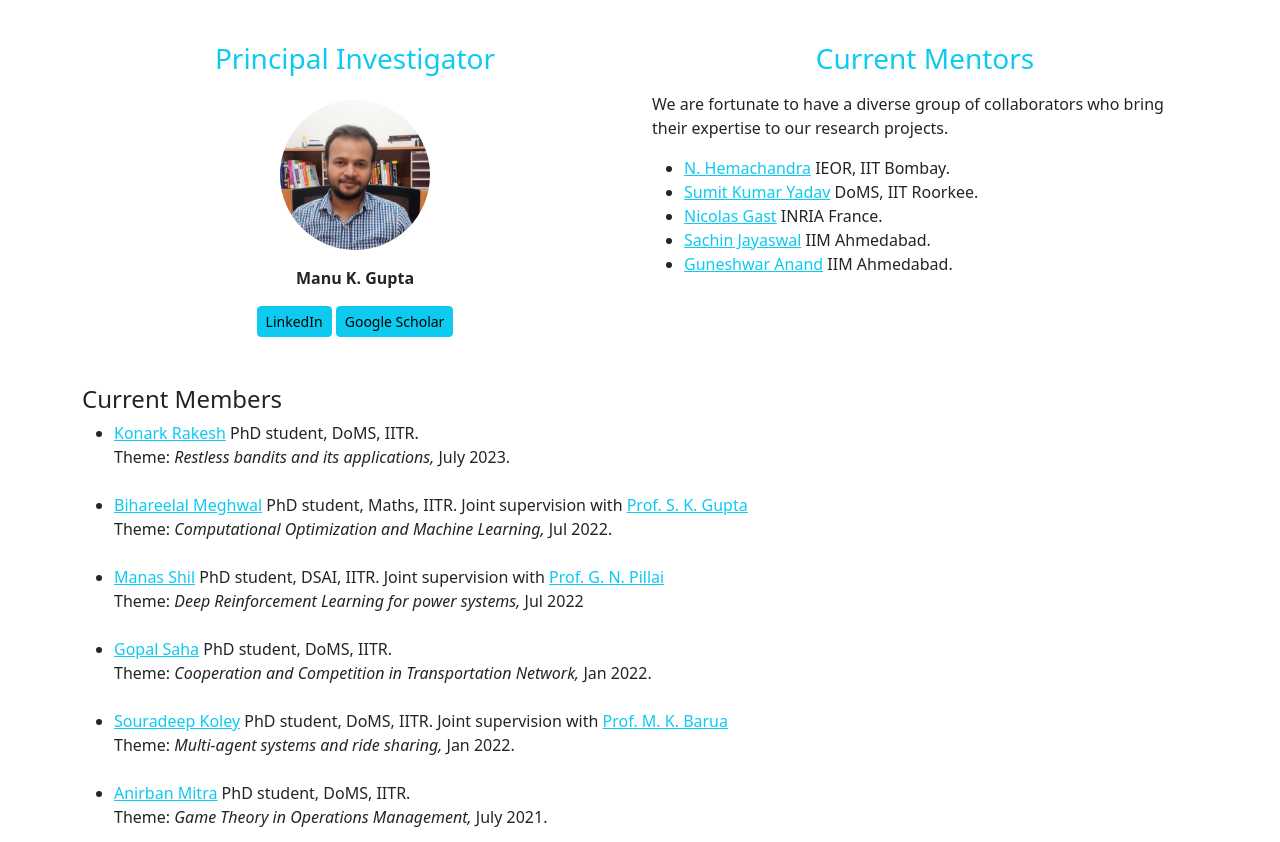
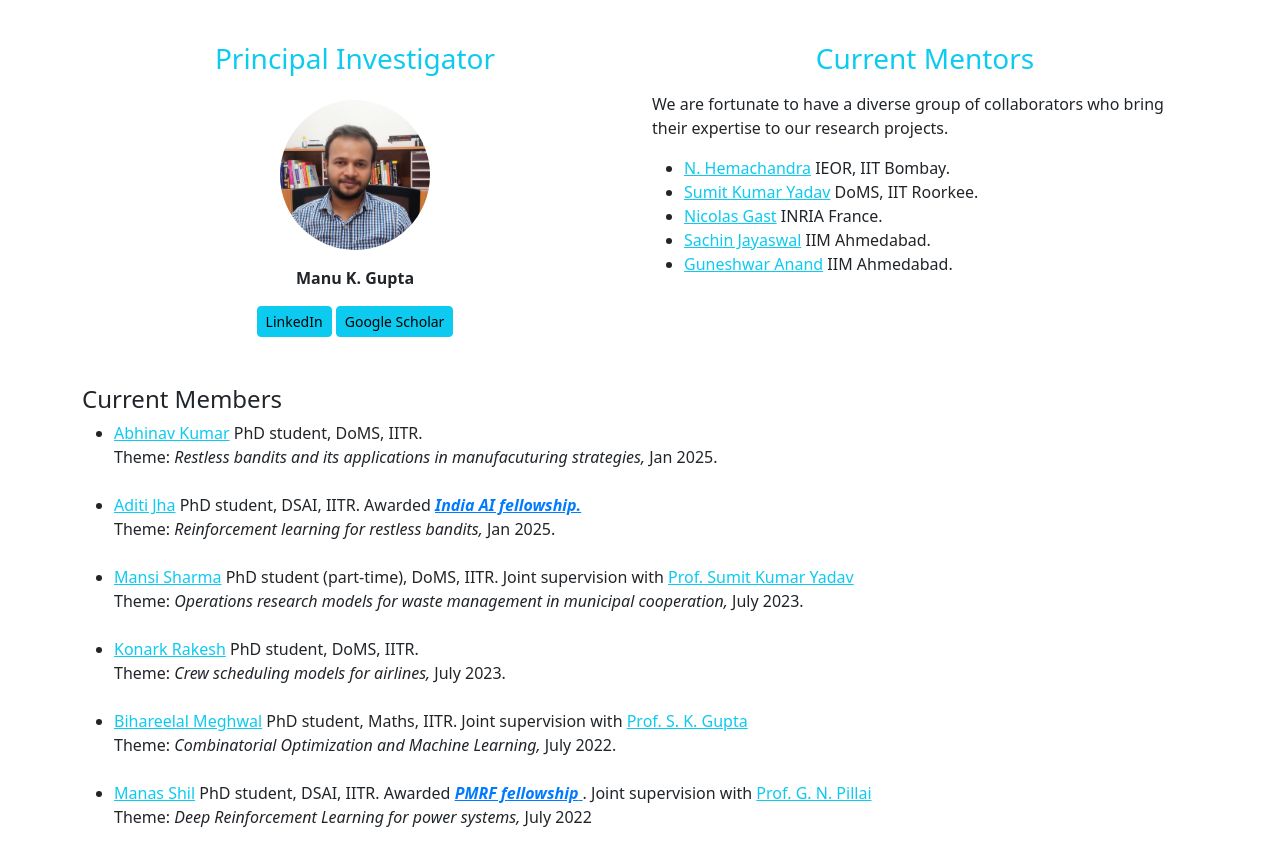
Before and after one commit to manugupta-or/AAAI-Lab, a website: page Team.html in a window 1280 px wide. Shown: the part 64-906 px from the top of the page. Drawn offline with nearby package versions, Linux system fonts and the light colour scheme.

Commit message:
update1_teams

```diff
--- a/Team.html
+++ b/Team.html
@@ -145,6 +145,40 @@
 <!--      <h3 class="text-info text-center mb-4">Team Members</h3>-->
         <h4>Current Members</h4>
         <ul>
+            <li>
+            <a
+              class="text-info"
+              href="https://www.linkedin.com/in/abhinav-kumar-997183217/"
+            >
+              Abhinav Kumar</a>
+            PhD student, DoMS, IITR. <br />
+            Theme: <i>Restless bandits and its applications in manufacuturing strategies,</i>  Jan 2025.
+          </li>
+          <br>
+            <li>
+            <a
+              class="text-info"
+              href="https://www.linkedin.com/in/aditi-jha-7b6839279/"
+            >
+              Aditi Jha</a>
+            PhD student, DSAI, IITR. Awarded <a href="https://indiaai.gov.in/article/indiaai-mission-announces-fellowships-for-phd-scholars" target="_blank" style="color: #007bff;">
+              <strong><i>India AI fellowship.</i></strong>
+                </a> <br />
+            Theme: <i>Reinforcement learning for restless bandits,</i>  Jan 2025.
+          </li>
+           <br>
+            <li>
+            <a
+              class="text-info"
+              href="https://www.linkedin.com/in/konark-rakesh-430443182/"
+            >
+              Mansi Sharma</a>
+            PhD student (part-time), DoMS, IITR. Joint supervision with
+            <a class="text-info" href="https://iitr.ac.in/Departments/Management%20Studies%20Department/People/Faculty/100883.html"> Prof. Sumit Kumar Yadav</a>
+            <br />
+            Theme: <i>Operations research models for waste management in municipal cooperation,</i>  July 2023.
+          </li>
+           <br>
           <li>
             <a
               class="text-info"
@@ -153,7 +187,7 @@
               Konark Rakesh</a>
             PhD student, DoMS, IITR.
             <br />
-            Theme: <i>Restless bandits and its applications,</i>  July 2023.
+            Theme: <i>Crew scheduling models for airlines,</i>  July 2023.
           </li>
           <br>
           <li>
@@ -166,22 +200,24 @@
             PhD student, Maths, IITR. Joint supervision with
             <a class="text-info" href="https://ma.iitr.ac.in/~MA/Shiv_Kumar_Gupta"> Prof. S. K. Gupta</a>
             <br />
-            Theme: <i>Computational Optimization and Machine Learning,</i> Jul 2022.
+            Theme: <i>Combinatorial Optimization and Machine Learning,</i> July 2022.
           </li>
           <br>
           <li>
             <a class="text-info" href="https://www.linkedin.com/in/manas-shil-4b42b21b2/"> Manas Shil</a> PhD student, DSAI,
-            IITR. Joint supervision with
+            IITR. Awarded <a href="https://www.pmrf.in/" target="_blank" style="color: #007bff;">
+            <strong><i>PMRF fellowship</i></strong>
+            </a>. Joint supervision with
             <a class="text-info" href="https://www.iitr.ac.in/~EE/gnathfee"> Prof. G. N. Pillai </a>
 
             <br />
-            Theme: <i>Deep Reinforcement Learning for power systems,</i> Jul 2022
+            Theme: <i>Deep Reinforcement Learning for power systems,</i> July 2022
           </li>
           <br>
           <li>
             <a class="text-info" href="https://www.linkedin.com/in/gopal-saha-697a37129/">Gopal Saha</a> PhD student, DoMS, IITR.
             <br />
-            Theme: <i>Cooperation and Competition in Transportation Network,</i> Jan 2022.
+            Theme: <i>Exact optimization methods and fair allocation in transportation networks,</i> Jan 2022.
           </li>
           <br>
           <li>
@@ -189,14 +225,14 @@
             IITR. Joint supervision with
             <a class="text-info" href="https://www.iitr.ac.in/~DM/Mukesh_Kumar_Barua"> Prof. M. K. Barua </a>
             <br />
-            Theme: <i>Multi-agent systems and ride sharing,</i> Jan 2022.
+            Theme: <i>Multi-methodological approaches for gig economy workers,</i> Jan 2022.
           </li>
           <br>
           <li>
             <a class="text-info" href="https://anirban-mitra-95.github.io/"> Anirban Mitra</a> PhD student, DoMS,
             IITR.
             <br />
-            Theme: <i>Game Theory in Operations Management,</i> July 2021.
+            Theme: <i>Queuing game models in operations management,</i> July 2021.
           </li>
         </ul>
           <h4>Past Members</h4>
@@ -289,7 +325,7 @@
       <div>
         <h4>External Collaborators</h4>
         <ul>
-          <li><a class="text-info" href="">N. Hemachandra</a> IIT Bombay.</li>
+          <li><a class="text-info" href="https://www.ieor.iitb.ac.in/vkavitha">V. Kavitha</a> IEOR, IIT Bombay.</li>
           <li>
             <a class="text-info" href="">Sanjay Bhat</a> TCS Research and
             Development.
```
